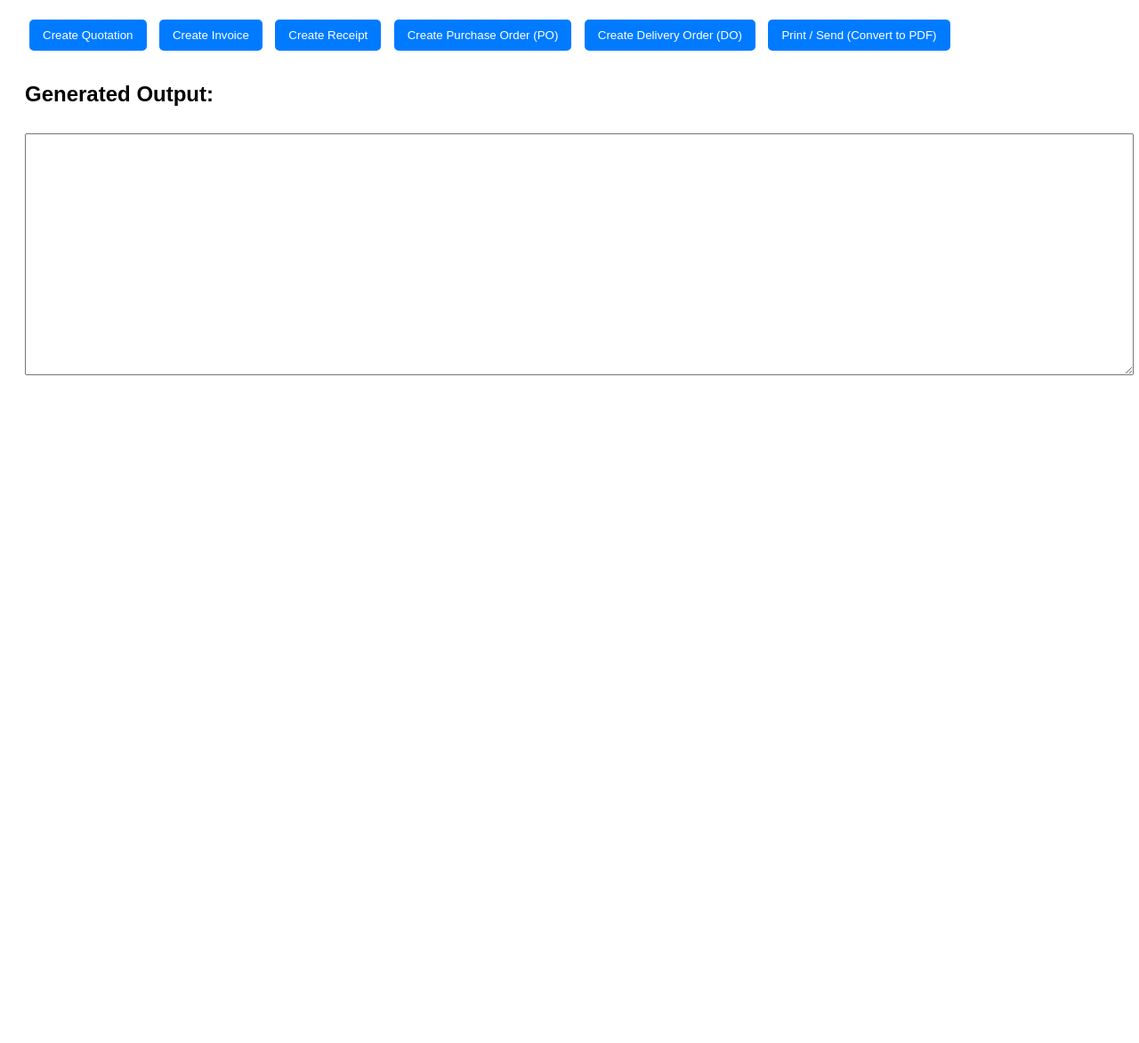
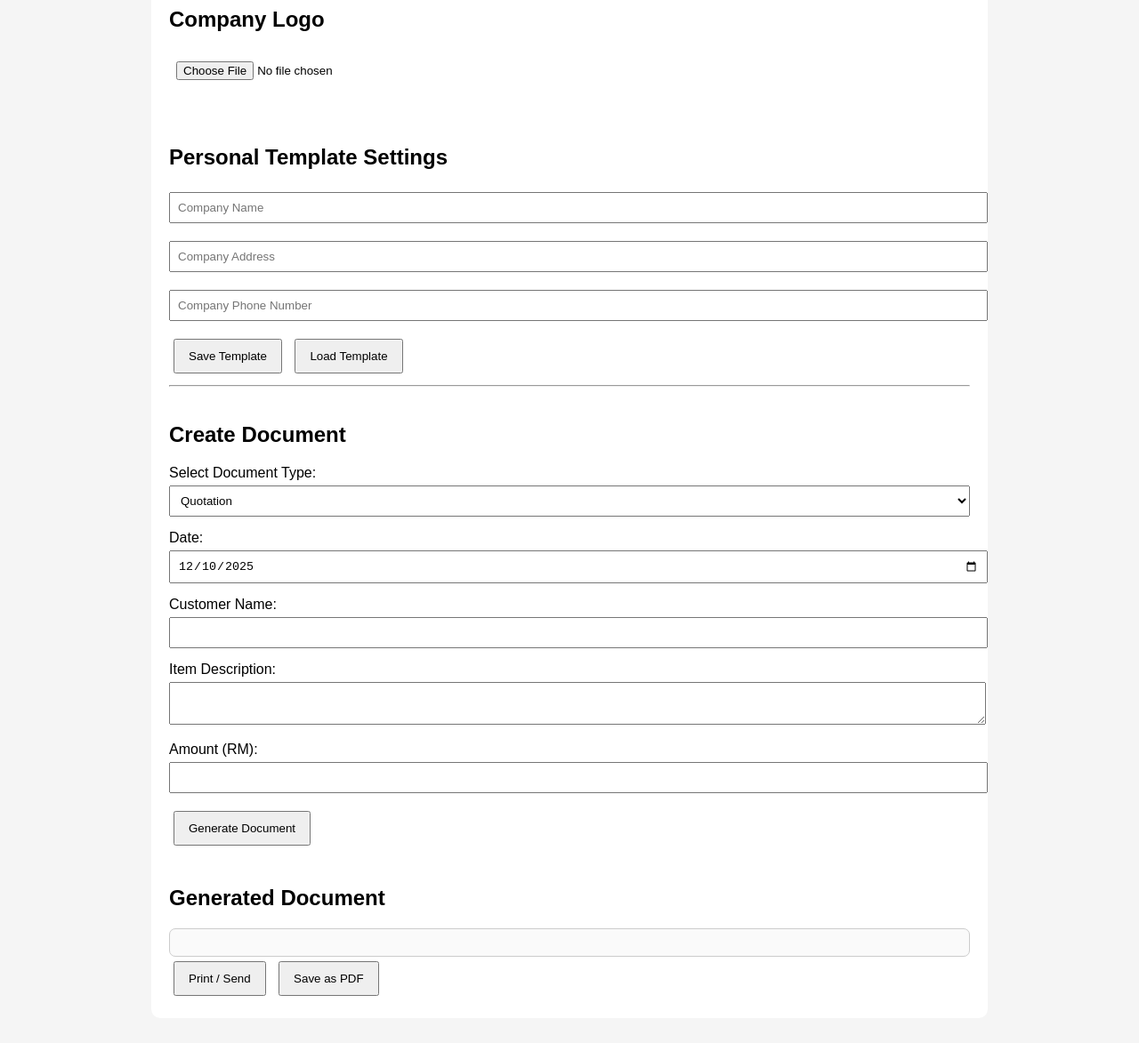
Before and after one commit to lyode/my-einvoice-app, a plain HTML site: page index.html in a window 1280 px wide. Shown: the part 138-1311 px from the top of the page at 89% size. Before the commit the page ends 800 px from the top, so only its background shows below. Drawn offline with Linux system fonts and the light colour scheme.

Commit message:
Update index.html

```diff
--- a/index.html
+++ b/index.html
@@ -1,168 +1,160 @@
 <!DOCTYPE html>
 <html lang="en">
 <head>
-<meta charset="UTF-8" />
-<title>Refit Maintenance Services - Document Generator</title>
-
+<meta charset="UTF-8">
+<title>Business Document Creator</title>
 <style>
- body { font-family: Arial, sans-serif; padding: 20px; }
- h1 { margin-bottom: 10px; }
- .logo-box { margin-bottom: 20px; }
-
- button {
-   padding: 10px 15px;
-   margin: 5px;
-   background: #007bff;
-   color: white;
-   border: none;
-   border-radius: 5px;
-   cursor: pointer;
- }
- button:hover { background: #0056b3; }
-
- .section { margin-top: 30px; }
-
- textarea {
-   width: 100%;
-   height: 250px;
-   margin-top: 10px;
-   font-size: 14px;
-   padding: 10px;
- }
-
- #logoPreview {
-   height: 80px;
-   margin-top: 10px;
-   display: none;
- }
+    body { font-family: Arial, sans-serif; padding: 20px; background: #f5f5f5; }
+    .container { background: #fff; padding: 20px; border-radius: 10px; width: 900px; margin: auto; }
+    h2 { margin-top: 40px; }
+    button { padding: 10px 15px; margin: 5px; cursor: pointer; }
+    input, textarea, select { width: 100%; padding: 8px; margin: 5px 0 15px; }
+    #logoPreview { max-height: 100px; margin-top: 10px; display: block; }
+    .doc-box { border: 1px solid #ccc; padding: 15px; border-radius: 7px; background: #fafafa; }
 </style>
 </head>
 
 <body>
+<div class="container">
 
-<h1>Refit Maintenance Services - Document Generator</h1>
+<h1>Business Document Generator</h1>
 
-<!-- LOGO UPLOAD -->
-<div class="logo-box">
- <label><strong>Upload Company Logo:</strong></label><br>
- <input type="file" accept="image/*" onchange="previewLogo(event)">
- <br>
- <img id="logoPreview" alt="Company Logo Preview">
-</div>
+<!-- Logo Upload -->
+<h2>Company Logo</h2>
+<input type="file" id="logoUpload" accept="image/*">
+<img id="logoPreview">
 
-<!-- BUTTONS (NEW SEQUENCE) -->
-<button onclick="generateQuotation()">Create Quotation</button>
-<button onclick="generateInvoice()">Create Invoice</button>
-<button onclick="generateReceipt()">Create Receipt</button>
-<button onclick="generatePO()">Create Purchase Order (PO)</button>
-<button onclick="generateDO()">Create Delivery Order (DO)</button>
-<button onclick="printPDF()">Print / Send (Convert to PDF)</button>
+<!-- Personal Template Settings -->
+<h2>Personal Template Settings</h2>
+<input type="text" id="companyName" placeholder="Company Name">
+<input type="text" id="companyAddress" placeholder="Company Address">
+<input type="text" id="companyPhone" placeholder="Company Phone Number">
+<button onclick="saveTemplate()">Save Template</button>
+<button onclick="loadTemplate()">Load Template</button>
+
+<hr>
+
+<!-- MAIN DOCUMENT FORM -->
+<h2>Create Document</h2>
+
+<label>Select Document Type:</label>
+<select id="docType">
+    <option value="Quotation">Quotation</option>
+    <option value="Invoice">Invoice</option>
+    <option value="Receipt">Receipt</option>
+    <option value="PO">Purchase Order (PO)</option>
+    <option value="DO">Delivery Order (DO)</option>
+</select>
+
+<label>Date:</label>
+<input type="date" id="docDate">
+
+<label>Customer Name:</label>
+<input type="text" id="customerName">
+
+<label>Item Description:</label>
+<textarea id="itemDesc"></textarea>
+
+<label>Amount (RM):</label>
+<input type="number" id="amount">
+
+<button onclick="generateDocument()">Generate Document</button>
 
 <!-- OUTPUT AREA -->
-<div class="section">
- <h2>Generated Output:</h2>
- <textarea id="output"></textarea>
+<h2>Generated Document</h2>
+<div id="output" class="doc-box"></div>
+
+<button onclick="printDocument()">Print / Send</button>
+<button onclick="downloadPDF()">Save as PDF</button>
+
 </div>
 
 <script>
-// LOGO PREVIEW
-function previewLogo(event) {
- const img = document.getElementById('logoPreview');
- img.src = URL.createObjectURL(event.target.files[0]);
- img.style.display = 'block';
+// AUTO FILL TODAY DATE
+document.getElementById("docDate").value = new Date().toISOString().split("T")[0];
+
+// LOGO UPLOAD PREVIEW
+document.getElementById("logoUpload").addEventListener("change", function(){
+    const file = this.files[0];
+    document.getElementById("logoPreview").src = URL.createObjectURL(file);
+});
+
+// SAVE TEMPLATE
+function saveTemplate() {
+    const template = {
+        name: document.getElementById("companyName").value,
+        addr: document.getElementById("companyAddress").value,
+        phone: document.getElementById("companyPhone").value
+    };
+    localStorage.setItem("template", JSON.stringify(template));
+    alert("Template saved!");
 }
 
-// QUOTATION
-function generateQuotation() {
- document.getElementById('output').value =
-`QUOTATION
-Refit Maintenance Services
-Quotation No: QT-2025-001
-Date: ____________
-
-Client: ___________________________
-
-Description | Qty | Unit Price | Total
---------------------------------------------------
-Service Description | 1 | RM ___ | RM ___
-
-Validity: 14 days
-Prepared By: _____________`;
+// LOAD TEMPLATE
+function loadTemplate() {
+    const data = JSON.parse(localStorage.getItem("template"));
+    if (data) {
+        document.getElementById("companyName").value = data.name;
+        document.getElementById("companyAddress").value = data.addr;
+        document.getElementById("companyPhone").value = data.phone;
+    } else {
+        alert("No template found!");
+    }
 }
 
-// INVOICE
-function generateInvoice() {
- document.getElementById('output').value =
-`INVOICE
-Refit Maintenance Services
-Invoice No: INV-2025-001
-Date: ____________
+// GENERATE DOCUMENT
+function generateDocument() {
+    const logo = document.getElementById("logoPreview").src;
+    const type = document.getElementById("docType").value;
+    const date = document.getElementById("docDate").value;
+    const cust = document.getElementById("customerName").value;
+    const desc = document.getElementById("itemDesc").value;
+    const amt = document.getElementById("amount").value;
 
-Bill To: ___________________________
+    document.getElementById("output").innerHTML = `
+        <img src="${logo}" style="max-height:80px;"><br><br>
+        <b>${document.getElementById("companyName").value}</b><br>
+        ${document.getElementById("companyAddress").value}<br>
+        ${document.getElementById("companyPhone").value}<br><br>
 
-Description | Qty | Unit Price | Total
---------------------------------------------------
-Service Description | 1 | RM 100 | RM 100
+        <h2>${type}</h2>
+        <b>Date:</b> ${date}<br>
+        <b>Customer:</b> ${cust}<br><br>
 
-Grand Total: RM 100`;
+        <b>Description:</b><br>
+        ${desc}<br><br>
+
+        <b>Amount:</b> RM ${amt}<br><br>
+
+        <hr>
+        <i>This is a system-generated ${type}.</i>
+    `;
 }
 
-// RECEIPT
-function generateReceipt() {
- document.getElementById('output').value =
-`RECEIPT
-Refit Maintenance Services
-Receipt No: RC-2025-001
-Date: ____________
-
-Received From: ___________________________
-Amount: RM ________
-Payment For: ___________________________
-
-Payment Method: Cash / Transfer / QRPay
-
-Issued By: _____________`;
+// PRINT DOCUMENT
+function printDocument() {
+    const content = document.getElementById("output").innerHTML;
+    const printWindow = window.open("", "", "width=900,height=650");
+    printWindow.document.write(content);
+    printWindow.document.close();
+    printWindow.print();
 }
 
-// PURCHASE ORDER
-function generatePO() {
- document.getElementById('output').value =
-`PURCHASE ORDER (P.O.)
-Refit Maintenance Services
-PO No: PO-2025-001
-Date: ____________
-
-Supplier: ___________________________
-
-Item | Qty | Price
--------------------------------------------
-Item Description | 1 | RM ___
-
-Approved By: _____________`;
-}
-
-// DELIVERY ORDER
-function generateDO() {
- document.getElementById('output').value =
-`DELIVERY ORDER (D.O.)
-Refit Maintenance Services
-DO No: DO-2025-001
-Date: ____________
-
-Deliver To: ___________________________
-
-Item | Qty
----------------------------
-Item Description | 1
-
-Received By: _____________`;
-}
-
-// PRINT / SAVE AS PDF
-function printPDF() {
- window.print(); // Browser handles PDF creation
+// SAVE AS PDF
+function downloadPDF() {
+    const element = document.getElementById("output");
+    const opt = {
+        margin: 10,
+        filename: "document.pdf",
+        html2canvas: { scale: 2 },
+        jsPDF: { unit: "mm", format: "a4", orientation: "portrait" }
+    };
+    html2pdf().from(element).set(opt).save();
 }
 </script>
 
+<!-- PDF LIBRARY -->
+<script src="https://cdnjs.cloudflare.com/ajax/libs/html2pdf.js/0.10.1/html2pdf.bundle.min.js"></script>
+
 </body>
 </html>
```
